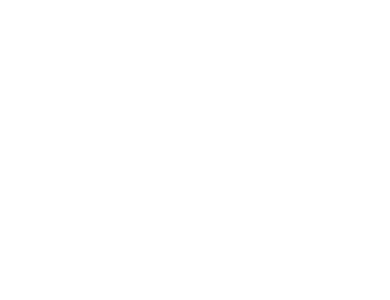
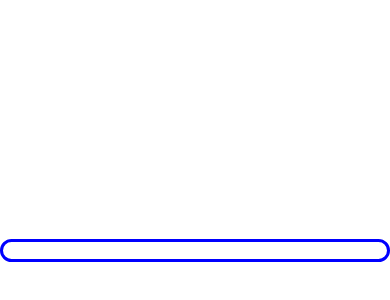
Before and after one commit to salehalakhras/Jovision-React-Tasks, a React Native app in the folder reactApp/: screen / in a window 390 px wide. Shown: the part 172-472 px from the top of the page. Built offline with nearby package versions, Linux system fonts and the light colour scheme.

Commit message:
finished task 25

```diff
--- a/reactApp/App.js
+++ b/reactApp/App.js
@@ -7,7 +7,10 @@
 // import Task20 from './Tasks/Task20';
 // import Task22 from './Tasks/Task22';
 // import Task23 from './Tasks/Task23';
-import Task24 from './Tasks/Task24';
+// import Task24 from './Tasks/Task24';
+import Task25 from './Tasks/Task25';
+
+
 
 export default function App() {
   return (
@@ -17,6 +20,7 @@
     // <Task20></Task20>
     // <Task22></Task22>
     // <Task23></Task23>
-    <Task24></Task24>
+    // <Task24></Task24>
+    <Task25></Task25>
   );
 }
--- /dev/null
+++ b/reactApp/Components/MyClassPage_Task25.js
@@ -0,0 +1,30 @@
+import React, { Component } from 'react';
+import { StyleSheet, View, Text } from 'react-native';
+
+class MyClassPageTask25 extends Component {
+
+    constructor(props){
+        super(props);
+        this.textRef = React.createRef();
+        this.text = '';
+
+    }
+
+    changeText(input) {
+        this.text = input;
+    }
+
+
+    render() {
+        return (
+            <View>
+                <Text ref={this.textRef}>{this.text}</Text>
+            </View>
+        );
+    }
+}
+
+const styles = StyleSheet.create({
+})
+
+export default MyClassPageTask25;
--- /dev/null
+++ b/reactApp/Tasks/Task25.js
@@ -0,0 +1,38 @@
+import React from 'react';
+import { StyleSheet, View, TextInput } from 'react-native';
+import MyClassPageTask25 from '../Components/MyClassPage_Task25';
+
+const Task25 = () => {
+    const [input, setInput] = React.useState('');
+    const childRef = React.useRef(null);
+
+    function handleTextChange(input) {
+        childRef.current.changeText(input);
+    }
+
+    return (
+        <View style={styles.body}>
+            <TextInput style={styles.input}
+                value={input}
+                onChangeText={text => {
+                    setInput(text);
+                    handleTextChange(text)
+                }}></TextInput>
+            <MyClassPageTask25 ref={childRef}></MyClassPageTask25>
+        </View>
+    );
+}
+
+const styles = StyleSheet.create({
+    body: {
+        flex: 1,
+        justifyContent: 'center',
+    },
+    input: {
+        borderWidth: 3,
+        borderColor: 'blue',
+        borderRadius: 15,
+    }
+})
+
+export default Task25;
```
